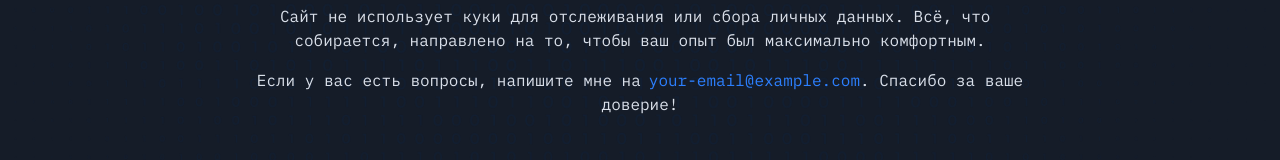
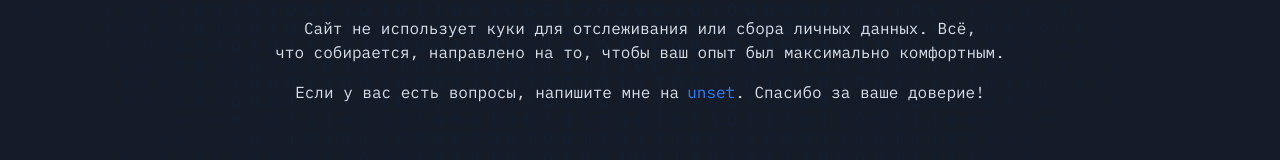
Before and after one commit to alex-lenk/auralis-front, a React (Vite) app: page /policy in a window 1280 px wide. Shown: the part 502-662 px from the top of the page. Built offline with nearby package versions, Linux system fonts and the light colour scheme; no server answers; what tailwindcss-animated would draw is missing.

Commit message:
Added env

```diff
--- a/src/pages/Policy/index.tsx
+++ b/src/pages/Policy/index.tsx
@@ -14,13 +14,13 @@ const Policy = () => {
           быструю работу сайта и&nbsp;запоминать ваши предпочтения.
         </p>
         <p className="mb-4">
-          Сайт не использует куки для отслеживания или&nbsp;сбора личных данных. Всё, что&nbsp; собирается,
+          Сайт не использует куки для отслеживания или&nbsp;сбора личных данных. Всё, что&nbsp;собирается,
           направлено на&nbsp;то, чтобы ваш опыт был максимально комфортным.
         </p>
         <p>
           Если у вас есть вопросы, напишите мне на
-          <a href="mailto:your-email@example.com" className="ms-2 text-blue-500 hover:underline">
-            your-email@example.com
+          <a href={`mailto:${import.meta.env.VITE_API_EMAIL}`} className="ms-2 text-blue-500 hover:underline">
+            {import.meta.env.VITE_API_EMAIL}
           </a>
           . Спасибо за ваше доверие!
         </p>
```
Also changed, not shown: 2 other files (tests, documents, lock files or other folders).
